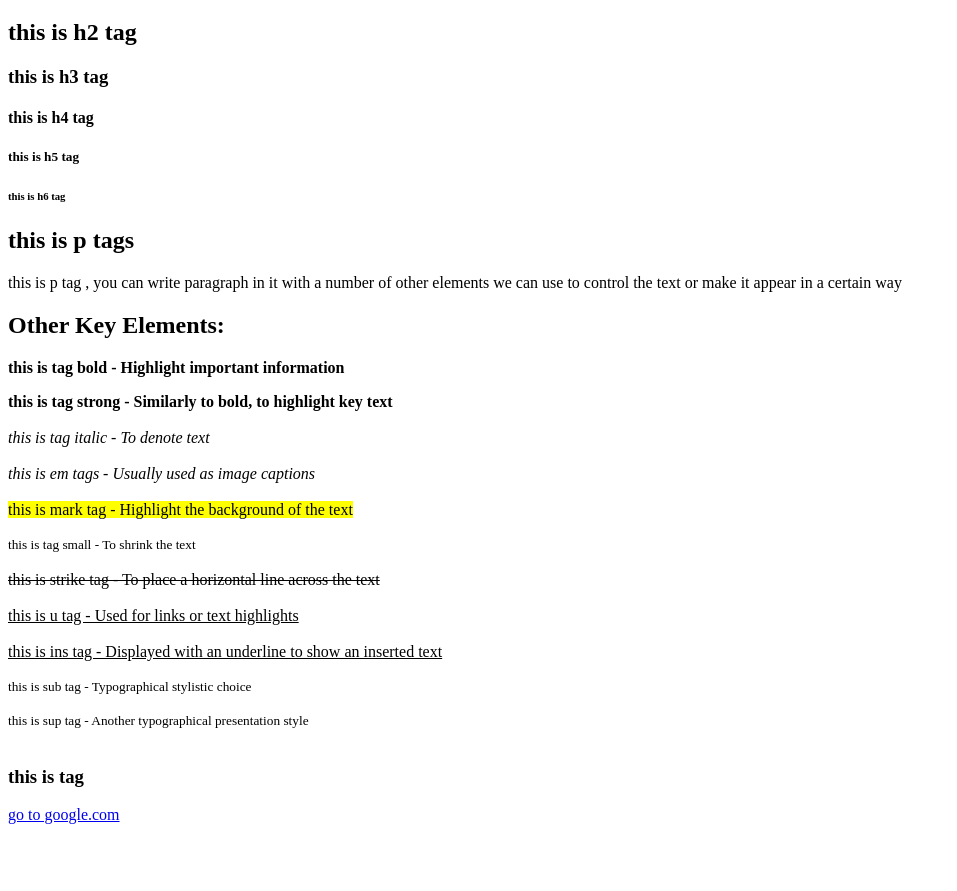
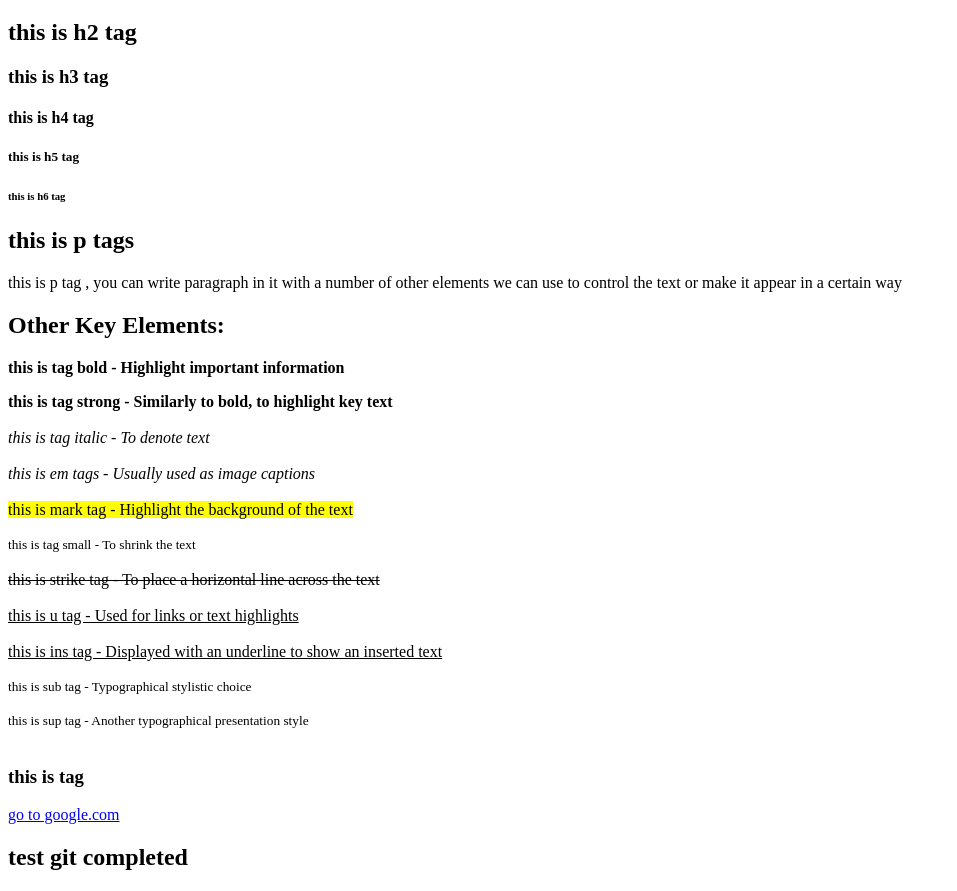
Before and after one commit to trungdzvcc/HTML-CSS-TOTURIAL, a plain HTML site: page basic_tags.html in a window 1280 px wide. Shown: the part 134-1025 px from the top of the page, without its empty margins (0-957 px from the left). Before the commit the page ends 966 px from the top, so only its background shows below. Drawn offline with Linux system fonts and the light colour scheme.

Commit message:
second commit

```diff
--- a/basic_tags.html
+++ b/basic_tags.html
@@ -51,6 +51,7 @@
        this is tag
    </h3>
    <a href =" https://www.google.com/"> go to google.com </a>
+   <h2>test git completed</h2>
 
 
 
```
